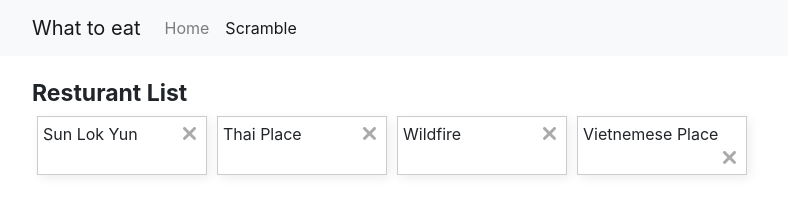
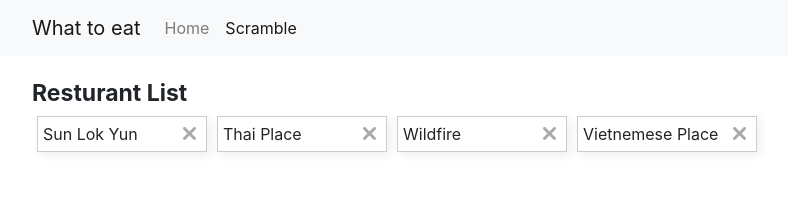
Before and after one commit to savethebear/What-to-eat, a website: page public/scramble/index.html in a window 1280 px wide. Shown: the whole page, without its empty margins (53-841 px from the left). Drawn offline with nearby package versions, Linux system fonts and the light colour scheme.

Commit message:
adjusted width of delete button

```diff
--- a/public/css/style.css
+++ b/public/css/style.css
@@ -27,7 +27,7 @@
     padding: 5px;
     border: 1px solid #ccc;
     box-shadow: 3px 3px 10px #eee;
-    width: 170px;
+    min-width: 170px;
     cursor: default;
 }
 .resturant_list_container .delete_item {
@@ -35,6 +35,7 @@
     width: 23px;
     float: right;
     cursor: pointer;
+    margin: 0 0 0 10px;
 }
 .resturant_list_container .delete_item:hover .icon {
     background-image: url(/images/delete_black.svg);
```
